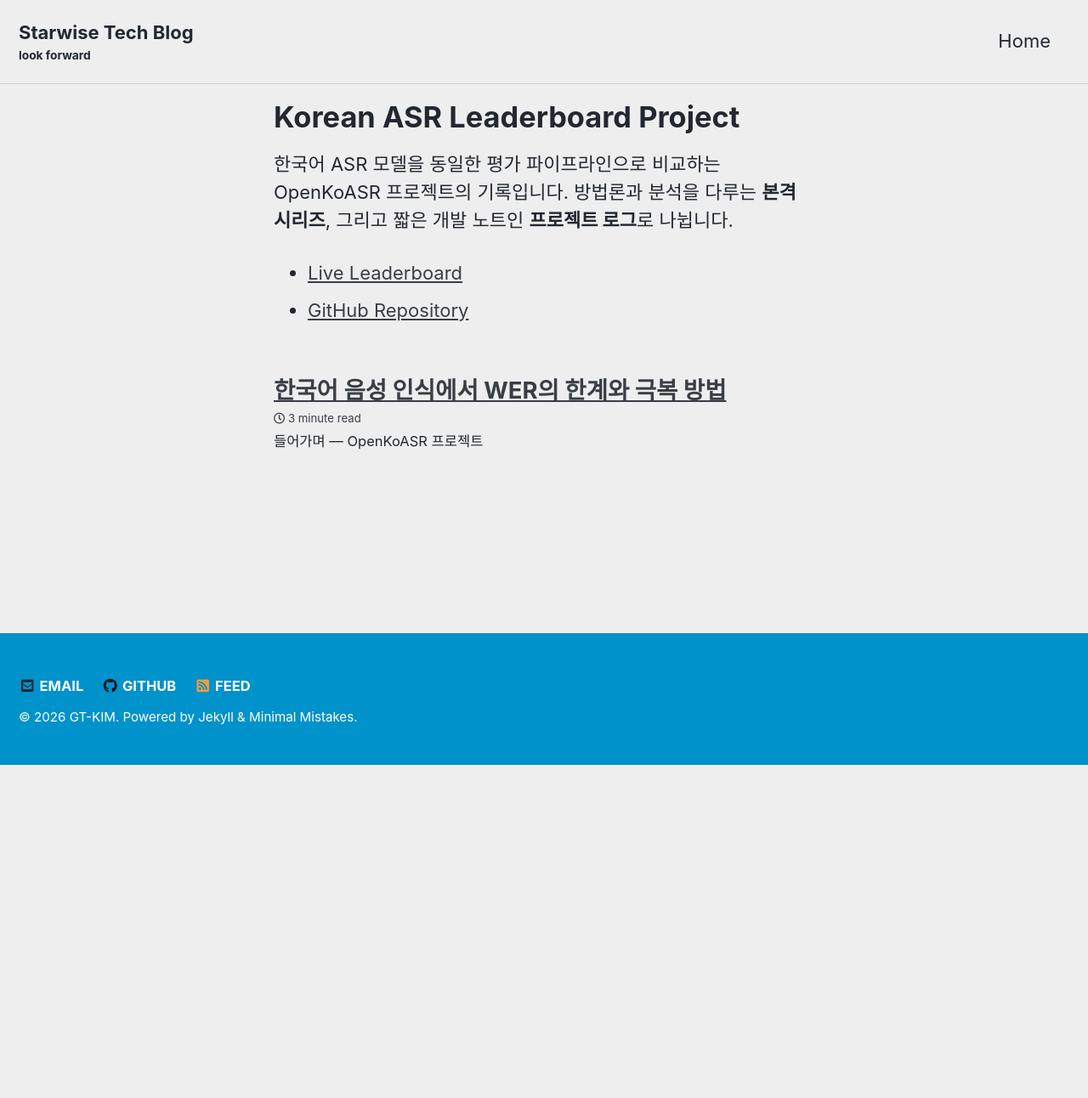
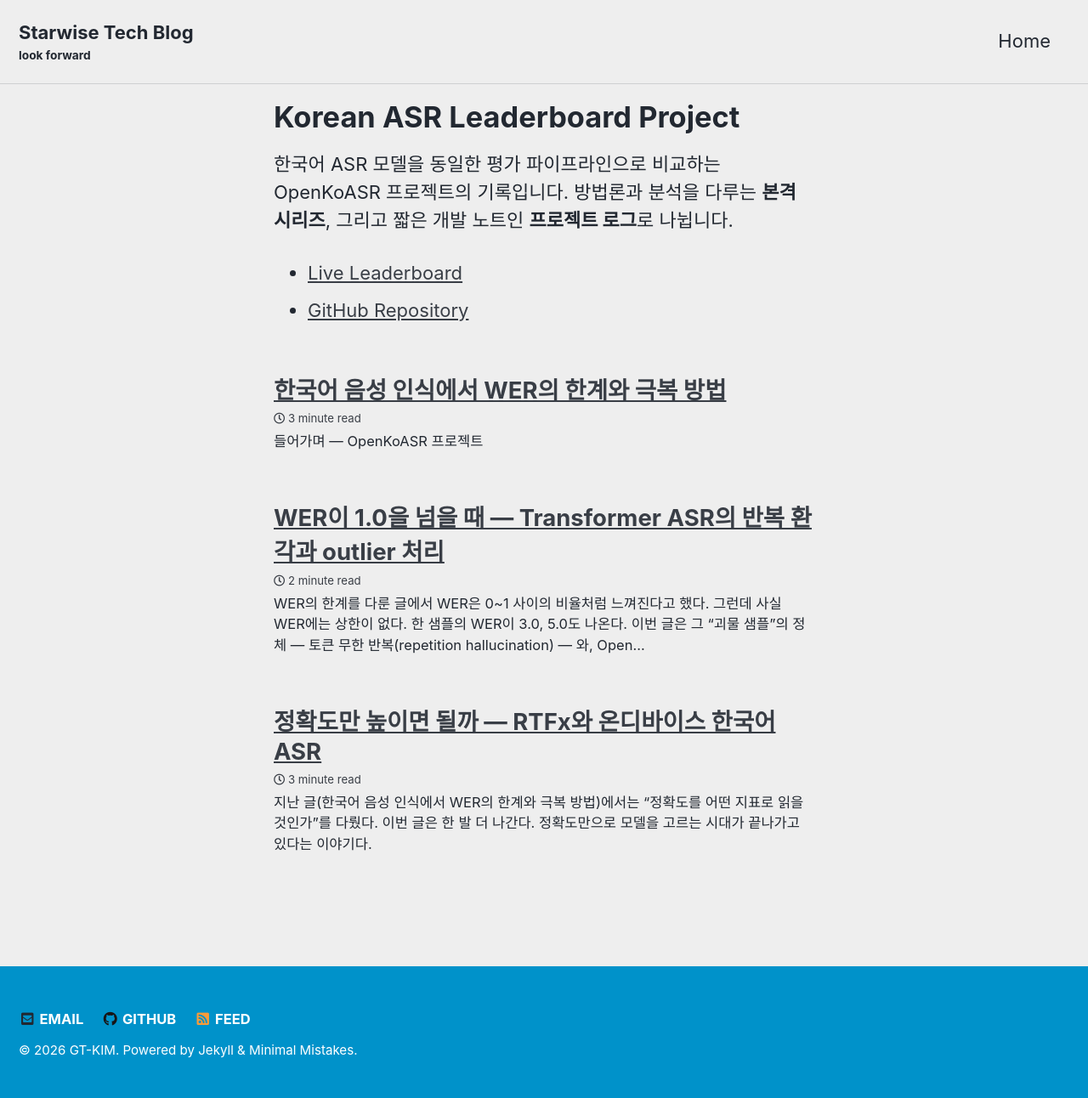
Before and after one commit to GT-KIM/GT-KIM.github.io, a Jekyll site: the page built from _pages/Korean_ASR.md, in a window 1280 px wide. Shown: the whole page at 85% size. Built offline with Jekyll 4.4.1, drawn with Linux system fonts in a browser that asks for light colours; cached includes are drawn as plain includes; before the commit the page ends 900 px from its top, so only the background shows below that.

Commit message:
Publish Korean ASR series posts 2 & 3; cross-link the series
- Move RTFx/on-device (post 2) and outlier/repetition (post 3) from _drafts
  into _posts/Korean_ASR/ (now live on build)
- post 2: on-device section flagged as TODO (measurements pending)
- post 3: rename "끝 단어" -> "토큰" 무한 반복 to match the real data
- Add prev/next links across posts 1 -> 2 -> 3

Co-Authored-By: Claude Opus 4.8 <noreply@anthropic.com>

```diff
--- a/_drafts/korean-asr-rtfx-ondevice.md
+++ b/_posts/Korean_ASR/2026-06-02-rtfx-ondevice-korean-asr.md
@@ -75,6 +72,8 @@ $$
 
 ## 다음 단계 — 온디바이스로의 확장
 
+> 🚧 **이 섹션은 측정 예정(TODO)입니다.** 아래는 OpenKoASR이 다음으로 확장하려는 방향이며, 실측 데이터가 확보되는 대로 이 글을 업데이트한다.
+
 클라우드 비용과 프라이버시 문제의 궁극적 답은 **온디바이스 ASR**이다. 그래서 OpenKoASR의 다음 목표는 정확도·RTFx를 넘어 **온디바이스 성능**까지 같은 파이프라인으로 측정하는 것이다.
 
 확장하려는 측정 항목(안):
@@ -91,6 +90,8 @@ $$
 - **RTFx(속도)와 정확도를 함께**, 가능하면 파레토 관점으로 봐야 한다.
 - OpenKoASR은 이미 속도를 측정하고 있으며, **온디바이스 throughput 측정으로 확장**해 "배포에 필요한 전체 그림"을 제공하려 한다.
 
+[다음 글](/korean_asr/series/wer-over-1-transformer-repetition-outliers/)에서는 정확도·속도로도 안 잡히는 또 다른 문제 — **WER이 1.0을 넘는 "괴물 샘플"(토큰 무한 반복)** 을 다룬다.
+
 ---
 
 - 전체 결과·재현 방법: [OpenKoASR 리더보드](https://gt-kim.github.io/open-korean-automatic-speech-recognition/) · [GitHub](https://github.com/GT-KIM/open-korean-automatic-speech-recognition)
--- a/_drafts/korean-asr-wer-outliers-repetition.md
+++ b/_posts/Korean_ASR/2026-06-02-wer-over-1-transformer-repetition-outliers.md
@@ -9,10 +9,7 @@ toc_label: "목차"
 toc_sticky: true
 ---
 
-> ✍️ **초안(draft)입니다.** `_drafts/`에 있어 라이브에는 발행되지 않습니다.
-> 본문의 outlier 예시·발생률은 OpenKoASR `results/`와 리더보드 실측값입니다. 검토 후 발행하려면 `_posts/Korean_ASR/`로 옮기고 파일명에 날짜를 붙이면 됩니다.
-
-[WER의 한계를 다룬 글](/korean_asr/series/wer-trap-korean-asr-metrics/)에서 WER은 0~1 사이의 비율처럼 느껴진다고 했다. 그런데 사실 WER에는 **상한이 없다.** 한 샘플의 WER이 **3.0, 5.0**도 나온다. 이번 글은 그 "괴물 샘플"의 정체 — **끝 단어 무한 반복(repetition hallucination)** — 와, OpenKoASR이 이걸 어떻게 잡아내는지를 다룬다.
+[WER의 한계를 다룬 글](/korean_asr/series/wer-trap-korean-asr-metrics/)에서 WER은 0~1 사이의 비율처럼 느껴진다고 했다. 그런데 사실 WER에는 **상한이 없다.** 한 샘플의 WER이 **3.0, 5.0**도 나온다. 이번 글은 그 "괴물 샘플"의 정체 — **토큰 무한 반복(repetition hallucination)** — 와, OpenKoASR이 이걸 어떻게 잡아내는지를 다룬다.
 
 ## WER/CER은 1.0을 넘을 수 있다
 
@@ -24,7 +21,7 @@ $$
 
 분자에는 **삽입(I)**이 있다. 정답에 없는 토큰을 모델이 만들어내면 삽입이 쌓인다. 삽입에는 한계가 없으므로, 모델이 정답 길이 $N$보다 훨씬 많은 토큰을 뱉으면 **오류율은 1.0을 가뿐히 넘는다.** 정답이 10글자인데 같은 단어를 200번 반복하면 CER은 20.0이 될 수도 있다.
 
-## 끝 단어가 무한 반복되는 현상
+## 토큰이 무한 반복되는 현상
 
 아래는 **whisper-tiny가 저품질 전화 음성(AIHub D03)을 인식한 실제 outlier**다.
 
@@ -51,7 +48,7 @@ CTC는 프레임마다 토큰(또는 blank)을 내보내고, RNN-T도 입력 프
 
 | 구조 | 정렬 | 반복 환각 위험 |
 | :-- | :-- | :-- |
-| Transformer seq2seq (CE, AR) | 없음(attention) | **높음** — 끝 단어 무한 반복 |
+| Transformer seq2seq (CE, AR) | 없음(attention) | **높음** — 토큰 무한 반복 |
 | CTC | 단조, 프레임 동기 | 낮음 |
 | RNN-T | 단조, 프레임 동기 | 낮음 |
 
@@ -86,7 +83,7 @@ outlier 한 샘플(WER 5.0)이 끼면 1000개 평균이 통째로 흔들린다.
 
 ## 정리
 
-- WER/CER은 삽입 때문에 **1.0을 넘을 수 있고**, 그 주범은 **끝 단어 무한 반복**이다.
+- WER/CER은 삽입 때문에 **1.0을 넘을 수 있고**, 그 주범은 **토큰 무한 반복**이다.
 - 이는 **AR Transformer + CE** 모델의 구조적 실패 모드로, **CTC/RNN-T엔 잘 없다.**
 - OpenKoASR은 outlier를 **평균에서 제외하되 발생률을 투명하게 공개**해, 정확도와 안정성을 분리해서 본다.
 
--- a/_posts/Korean_ASR/2026-06-02-wer-trap-korean-asr-metrics.md
+++ b/_posts/Korean_ASR/2026-06-02-wer-trap-korean-asr-metrics.md
@@ -94,7 +94,7 @@ OpenKoASR이 WER 외에 CER·JER·MER·SER을 함께 내는 이유가 이것이
 - 모델 비교의 1순위 지표는 **CER**, 발음 분석엔 **JER**, 의미 단위엔 **MER**을 본다.
 - **WER–CER 격차**는 버리는 숫자가 아니라, 개선 전략을 알려주는 진단 신호다.
 
-다음 글에서는 정확도 지표를 잠시 떠나 **속도와 효율** 이야기를 한다. 클라우드 ASR 비용이 가파르게 오르는 지금, 모델을 키워 정확도만 끌어올리는 전략이 늘 정답은 아니다. **처리 속도(RTFx)와 정확도를 함께** 봐야 하는 이유, 그리고 OpenKoASR이 이미 속도를 측정하고 있고 이를 **온디바이스 throughput** 측정으로 확장하려는 이유를 다룬다.
+[다음 글](/korean_asr/series/rtfx-ondevice-korean-asr/)에서는 정확도 지표를 잠시 떠나 **속도와 효율** 이야기를 한다. 클라우드 ASR 비용이 가파르게 오르는 지금, 모델을 키워 정확도만 끌어올리는 전략이 늘 정답은 아니다. **처리 속도(RTFx)와 정확도를 함께** 봐야 하는 이유, 그리고 OpenKoASR이 이미 속도를 측정하고 있고 이를 **온디바이스 throughput** 측정으로 확장하려는 이유를 다룬다.
 
 ---
 
```
Also changed, not shown: other parts of _posts/Korean_ASR/2026-06-02-rtfx-ondevice-korean-asr.md (+0 -3 lines).
